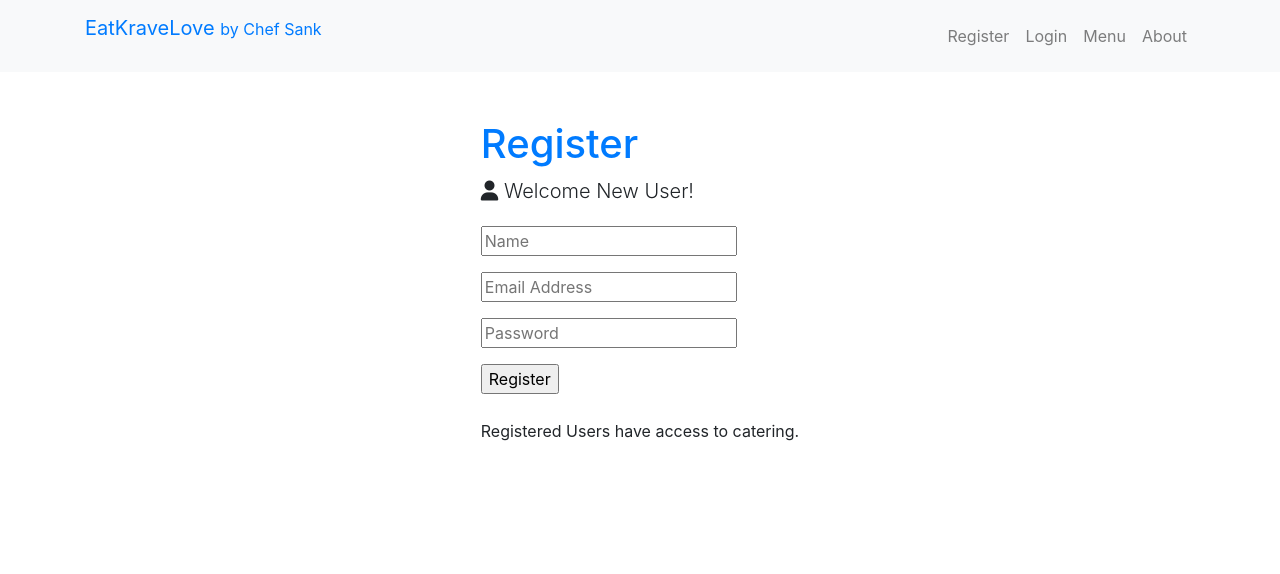
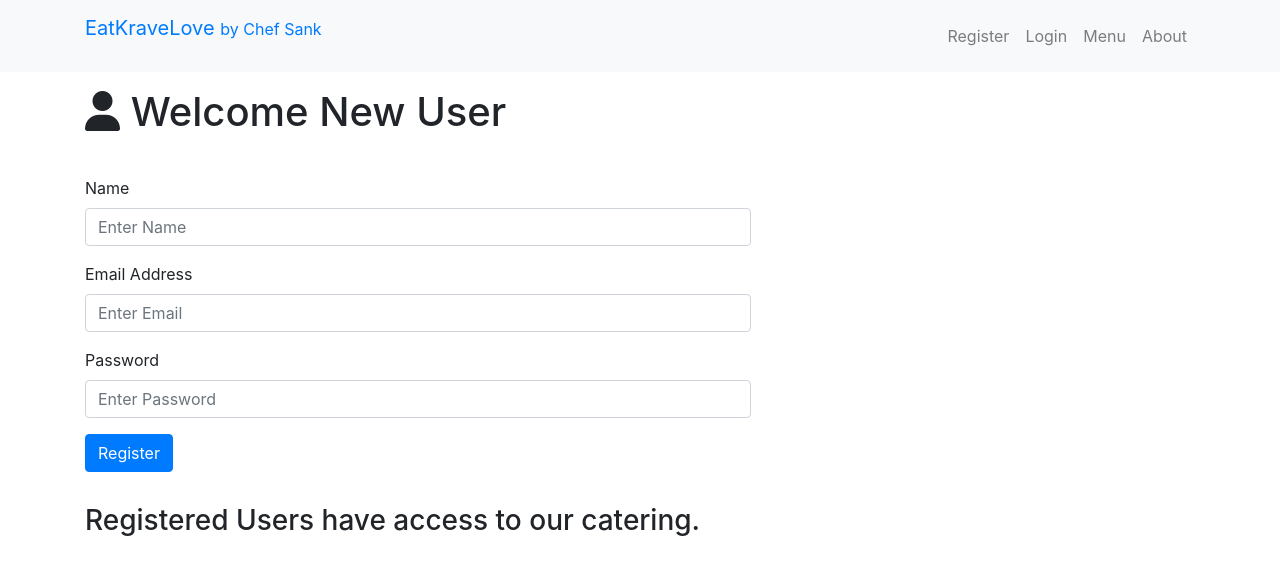
Before and after one commit to michaelpaulcuccia/eatkravelove, a React (Create React App) app in the folder client/: page /register in a window 1280 px wide. Shown: the top 574 px of the page. Built offline with nearby package versions, Linux system fonts and the light colour scheme.

Commit message:
updated login and register

```diff
--- a/client/src/components/users/Login.js
+++ b/client/src/components/users/Login.js
@@ -3,7 +3,7 @@ import { useHistory, Link } from 'react-router-dom';
 import UserContext from '../../context/UserContext';
 import { useForm } from "react-hook-form";
 import axios from 'axios';
-import { Container, Row, Col } from 'react-bootstrap';
+import { Container, Form, Button, Row, Col } from 'react-bootstrap';
 
 const Login = props => {
 
@@ -54,42 +54,49 @@ const Login = props => {
     }
 
     return (
-        <Container className='py-5'>
-            <Row className="justify-content-md-center">
 
-                <Col md="auto">
-                    <h1 className="large text-primary">Sign In</h1>
-                    <p className="lead"><i className="fas fa-user"></i> Sign Into Your Account</p>
-                    <form className="form"
-                        onSubmit={handleSubmit(onSubmit)}
+        <Container>
+            <h1 style={{ padding: '1rem 0' }}><i className="fas fa-user"></i> Sign Into Your Account</h1>
+
+            <Form className='py-3'
+                onSubmit={handleSubmit(onSubmit)}
+            >
+                <Form.Group controlId='email'>
+                    <Form.Label>Email Address</Form.Label>
+                    <Form.Control
+                        type="email"
+                        placeholder='Enter Email'
+                        required
+                        name="email"
+                        ref={register}
+                        style={{ width: '60%' }}
                     >
+                    </Form.Control>
+                </Form.Group>
 
-                        <div className="form-group">
-                            <input type="email"
-                                placeholder="Email Address"
-                                name="email"
-                                pattern="[a-z0-9._%+-]+@[a-z0-9.-]+\.[a-z]{2,}$"
-                                required
-                                ref={register}
-                            />
-                        </div>
+                <Form.Group controlId='password'>
+                    <Form.Label>Password</Form.Label>
+                    <Form.Control
+                        type="password"
+                        placeholder='Enter Password'
+                        required
+                        name="password"
+                        ref={register}
+                        style={{ width: '60%' }}
+                    >
+                    </Form.Control>
+                </Form.Group>
 
-                        <div className="form-group">
-                            <input
-                                type="password"
-                                placeholder="Password"
-                                name="password"
-                                required
-                                ref={register}
-                            />
-                        </div>
+                <Button type='submit' variant='primary'>Sign In</Button>
 
-                        <input type="submit" value="Login" />
-                    </form>
+            </Form>
 
-                    <p>Don't have an account? <Link to='/register' className='text_link'>Sign Up</Link></p>
+            <Row className='py-3'>
+                <Col>
+                    Don't have an account? <Link to='/register'>Sign Up</Link>
                 </Col>
             </Row>
+
         </Container>
     )
 }
--- a/client/src/components/users/Register.js
+++ b/client/src/components/users/Register.js
@@ -2,12 +2,12 @@ import React, { useState } from 'react';
 import { useHistory } from 'react-router-dom';
 import { useForm } from "react-hook-form";
 import axios from 'axios';
-import { Container, Row, Col } from 'react-bootstrap';
+import { Container, Form, Button, Row, Col } from 'react-bootstrap';
 
 const Register = () => {
 
     const { register, handleSubmit, reset } = useForm();
-    const [token, setToken] = useState('');
+    const [setToken] = useState('');
     const history = useHistory();
 
     const onSubmit = async data => {
@@ -42,50 +42,62 @@ const Register = () => {
     }
 
     return (
-        <Container className='py-5'>
-            <Row className="justify-content-md-center">
+        <Container>
+            <h1 style={{ padding: '1rem 0' }}><i className="fas fa-user"></i> Welcome New User</h1>
 
-                <Col md="auto">
-                    <h1 className="large text-primary">Register</h1>
-                    <p className="lead"><i className="fas fa-user"></i> Welcome New User!</p>
-                    <form className="form"
+            <Form className='py-3'
                 onSubmit={handleSubmit(onSubmit)}
             >
-                        <div className="form-group">
-                            <input type="text"
-                                placeholder="Name"
+
+                <Form.Group controlId='name'>
+                    <Form.Label>Name</Form.Label>
+                    <Form.Control
+                        type="text"
+                        placeholder='Enter Name'
+                        required
                         name="name"
+                        ref={register}
+                        style={{ width: '60%' }}
+                    >
+                    </Form.Control>
+                </Form.Group>
+
+                <Form.Group controlId='email'>
+                    <Form.Label>Email Address</Form.Label>
+                    <Form.Control
+                        type="email"
+                        placeholder='Enter Email'
                         required
+                        name="email"
                         ref={register}
-                            />
-                        </div>
+                        style={{ width: '60%' }}
+                    >
+                    </Form.Control>
+                </Form.Group>
 
-                        <div className="form-group">
-                            <input type="email"
-                                placeholder="Email Address"
-                                name="email"
-                                pattern="[a-z0-9._%+-]+@[a-z0-9.-]+\.[a-z]{2,}$"
+                <Form.Group controlId='password'>
+                    <Form.Label>Password</Form.Label>
+                    <Form.Control
+                        type="password"
+                        placeholder='Enter Password'
                         required
+                        name="password"
                         ref={register}
-                            />
-                        </div>
+                        style={{ width: '60%' }}
+                    >
+                    </Form.Control>
+                </Form.Group>
 
-                        <div className="form-group">
-                            <input
-                                type="password"
-                                placeholder="Password"
-                                name="password"
-                                required
-                                ref={register}
-                            />
-                        </div>
+                <Button type='submit' variant='primary'>Register</Button>
 
-                        <input type="submit" className="register_button" value="Register" />
-                    </form>
+            </Form>
 
-                    <p>Registered Users have access to catering.</p>
+            <Row className='py-3'>
+                <Col>
+                    <h3>Registered Users have access to our catering.</h3>
                 </Col>
             </Row>
+
         </Container>
     )
 }
```
Lines whose indentation alone changed are shown as unchanged.
